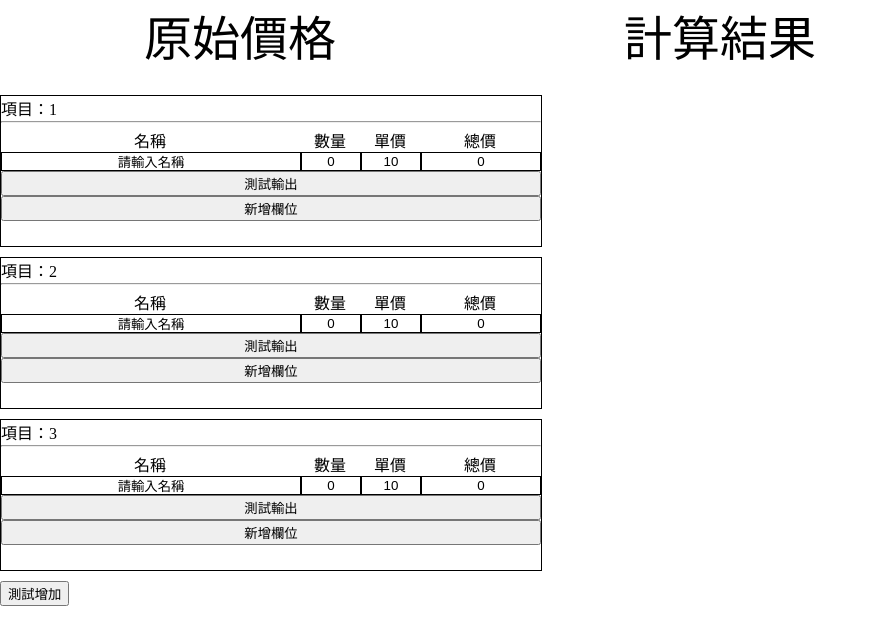
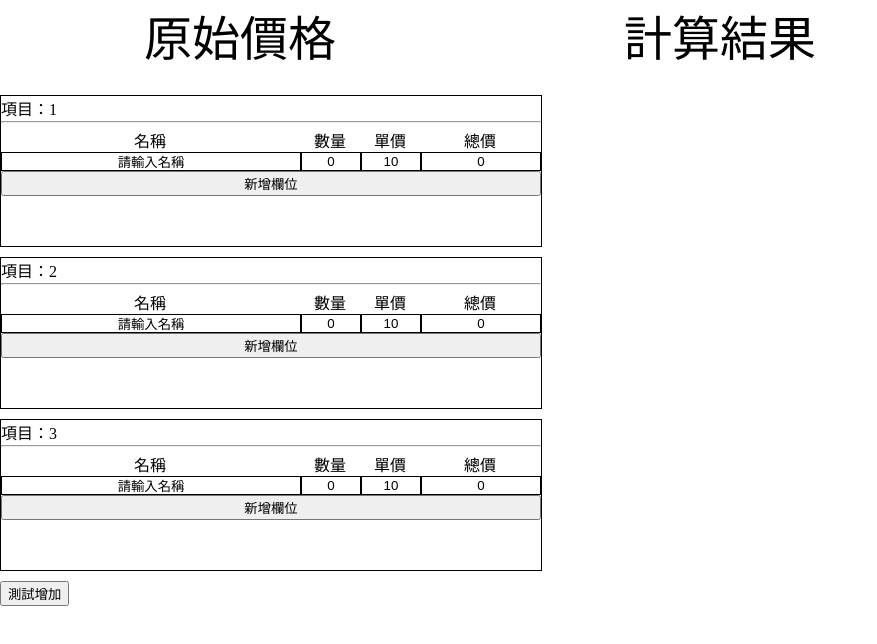
Before and after one commit to ProFusionInformationTechnology/Calculate-quote, an Angular app: page / in a window 1280 px wide. Shown: the top 644 px of the page, without its empty margins (0-877 px from the left). Built offline with nearby package versions, Linux system fonts and the light colour scheme.

Commit message:
[移除] 移除測試用程式

```diff
--- a/src/app/component/block-area/block-area.component.html
+++ b/src/app/component/block-area/block-area.component.html
@@ -15,6 +15,5 @@
             <input class="total" [(ngModel)]="val.orTotal">
         </div>
     </ng-container>
-    <button>測試輸出</button>
     <button (click)="addListValue()">新增欄位</button>
 </div>
--- a/src/app/component/block-area/block-area.component.ts
+++ b/src/app/component/block-area/block-area.component.ts
@@ -29,11 +29,6 @@ export class BlockAreaComponent implements OnInit  {
     caTotal: 0,
   }
 
-  public consoleValue(e:Event) {
-    console.error((e.target as HTMLInputElement).value)
-    console.error(this.list)
-  }
-
   public addListValue() {
     const data = {
       name: '請輸入名稱',
```
